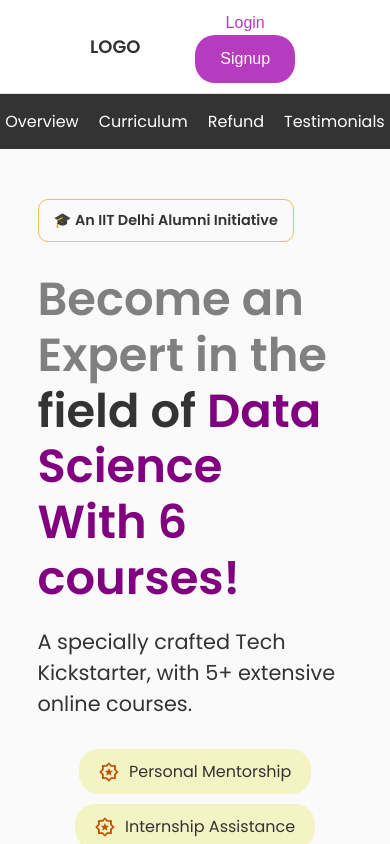
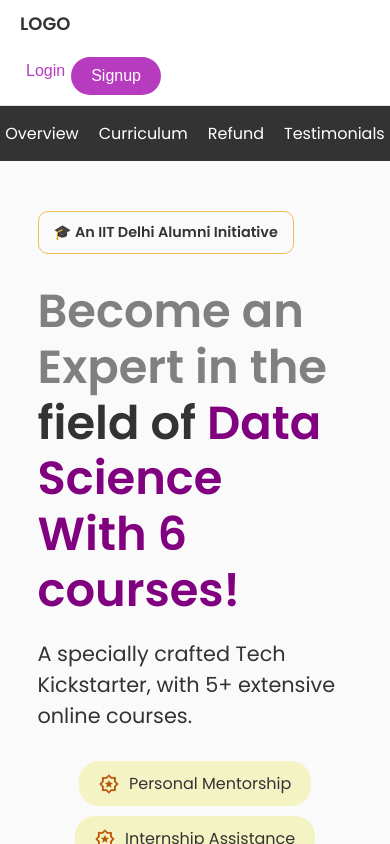
Before and after one commit to Kj1710/Figmatocode, a React (Create React App) app: page / in a window 390 px wide. Shown: the top 844 px of the page. Built offline with nearby package versions, Linux system fonts and the light colour scheme.

Commit message:
code updated

```diff
--- a/src/components/Header/Header.css
+++ b/src/components/Header/Header.css
@@ -1,6 +1,6 @@
 .App-header {
   background-color: #fff;
-    padding: 10px 40px;
+  padding: 10px 20px;
   border-bottom: 1px solid #e0e0e0;
 }
 
@@ -10,34 +10,55 @@
   align-items: center;
 }
 
- .log{
+.log {
   font-weight: bolder;
   font-size: large;
-  margin-left: 50px;
+  margin-left: 20px;
 }
 
-
-
-
+.auth-links {
+  display: flex;
+  align-items: center;
+}
 
 .auth-links .login-button,
 .auth-links .signup-button {
-
   background: none;
   border: none;
   cursor: pointer;
   font-size: 1em;
-    margin: 0 15px;
+  margin: 0 10px;
 }
 
 .auth-links .login-button {
-    color:  rgba(183, 59, 190, 1);
+  color: rgba(183, 59, 190, 1);
 }
 
 .auth-links .signup-button {
   color: #fff;
-    background-color: rgba(183, 59, 190, 1)
-;
-    padding: 15px 25px;
+  background-color: rgba(183, 59, 190, 1);
+  padding: 10px 20px;
   border-radius: 20px;
 }
+
+
+@media only screen and (max-width: 768px) {
+  .header-content {
+    flex-direction: column;
+    align-items: flex-start;
+  }
+
+  .log {
+    margin-left: 0;
+    margin-bottom: 10px;
+  }
+
+  .auth-links .login-button,
+  .auth-links .signup-button {
+    margin: 0;
+  }
+
+  .auth-links .signup-button {
+    margin-top: 10px;
+  }
+}
```
Lines whose indentation alone changed are shown as unchanged.
